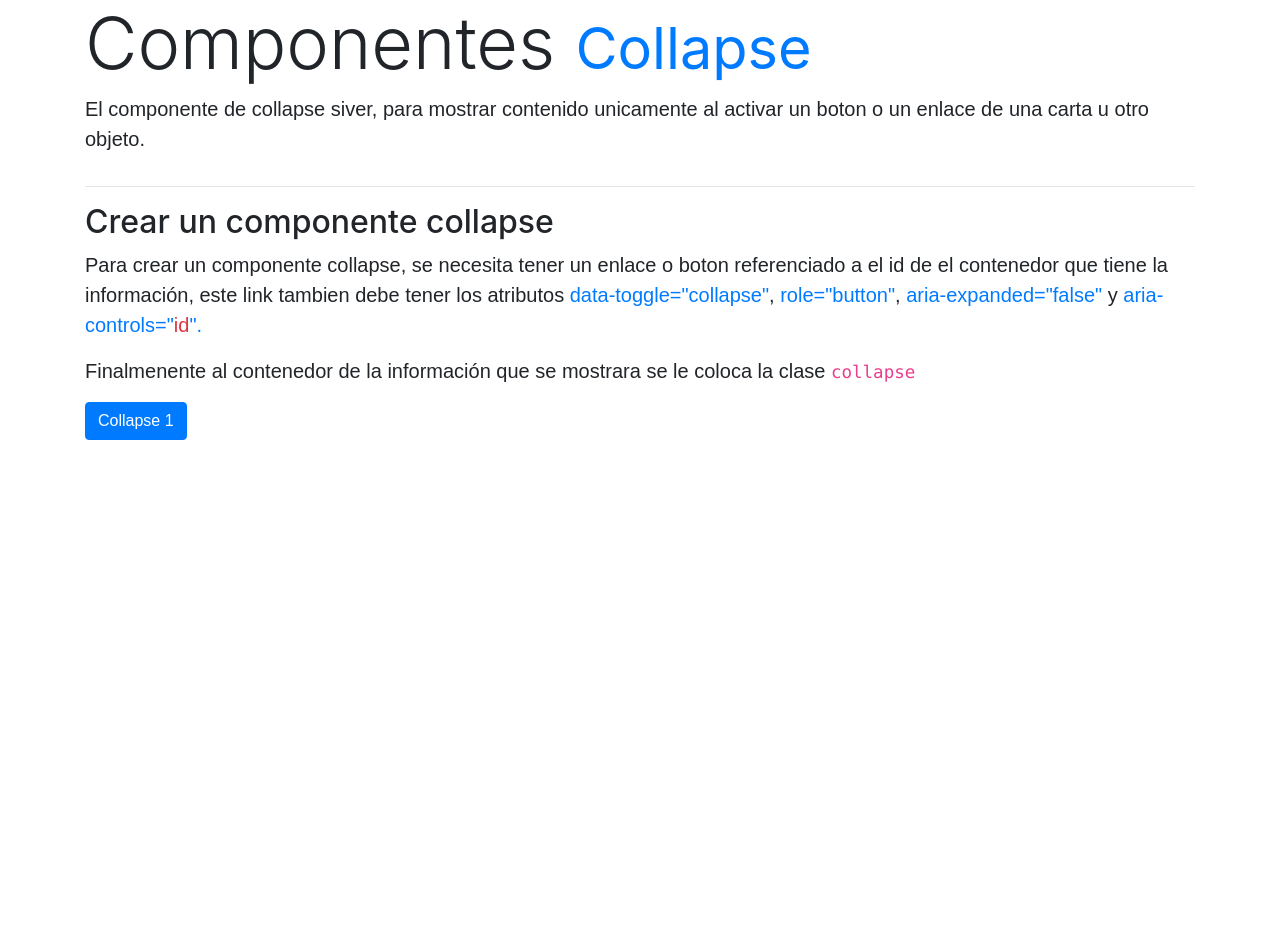
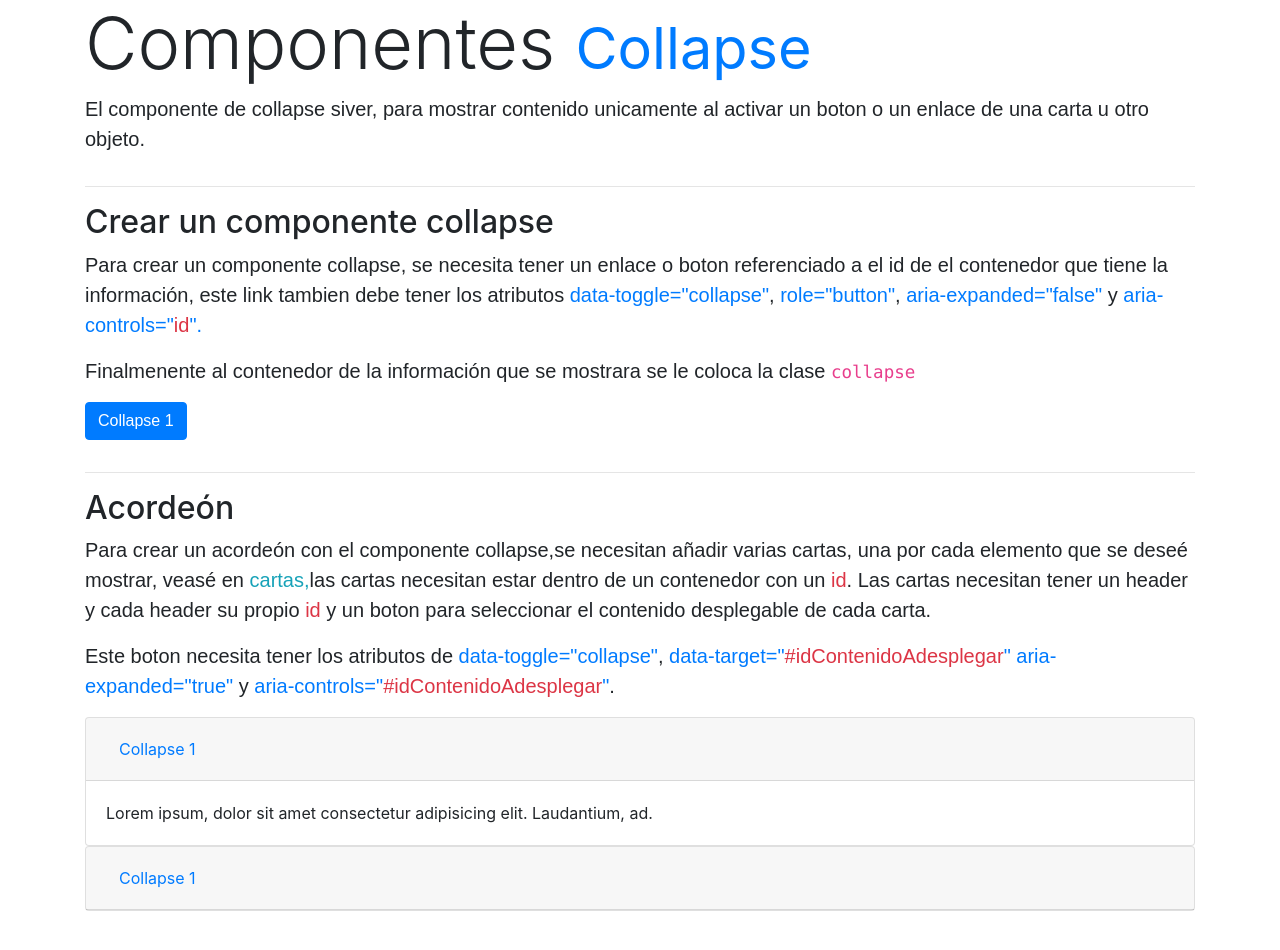
Before and after one commit to AbrahamRH/Anotaciones, a plain HTML site: page pages/Collapse.html in a window 1280 px wide. Before the commit the page ends 800 px from the top, so only its background shows below. Drawn offline with nearby package versions, Linux system fonts and the light colour scheme.

Commit message:
Se termino la lección de collapse

```diff
--- a/pages/Collapse.html
+++ b/pages/Collapse.html
@@ -45,9 +45,9 @@
 		<div class="row">
 			<div class=" col">
 				<p>
-					<a href="#collapse1" class="btn btn-primary" role="button" data-toggle="collapse" aria-expanded="false" aria-controls="#collapse1">Collapse 1</a>
+					<a href="#collapsef" class="btn btn-primary" role="button" data-toggle="collapse" aria-expanded="false" aria-controls="#collapsef">Collapse 1</a>
 				</p>
-				<div id="collapse1" class="collapse">
+				<div id="collapsef" class="collapse">
 					<div class="card">
 						<div class="card-body">
 							<h2 class="card-title">Collapse</h2>
@@ -58,6 +58,55 @@
 			</div>
 		</div>
 
+		<!-- Notas -->
+		<div class="row">
+			<div class="col">
+				<hr>
+				<h2>Acordeón</h2>
+				<p>
+					Para crear un acordeón con el componente collapse,se necesitan añadir varias cartas, una por cada elemento que se deseé mostrar, veasé en
+					<a href="./Cartas.html" class="text-info">cartas,</a>las cartas necesitan estar dentro de un contenedor con un <span class="text-danger">id</span>.
+					Las cartas necesitan tener un header y cada header su propio <span class="text-danger">id</span> y un boton para seleccionar el contenido desplegable de cada
+					carta.
+				</p>
+				<p>
+					Este boton necesita tener los atributos de <span class="text-primary">data-toggle="collapse"</span>, <span class="text-primary">data-target="<span class="text-danger">#idContenidoAdesplegar</span>"</span>
+					<span class="text-primary">aria-expanded="true"</span> y  <span class="text-primary">aria-controls="<span class="text-danger">#idContenidoAdesplegar</span>"</span>.
+				</p>
+			</div>
+		</div>
+
+		<!-- Acordeón -->
+		<div class="row">
+			<div class="col">
+				<div id="acordeon">
+					<!-- Carta 1 -->
+					<div class="card">
+						<div class="card-header" id="header1">
+							<button class="btn btn-link" data-toggle="collapse"  data-target="#collapse1" aria-expanded="true" aria-controls="#collapse1">Collapse 1</button>
+						</div>
+						<div id="collapse1" class="collapse show" data-parent="#acordeon" aria-labelledby="header1">
+							<div class="card-body">
+								Lorem ipsum, dolor sit amet consectetur adipisicing elit. Laudantium, ad.
+							</div>
+						</div>
+					</div>
+
+					<!-- Carta 2 -->
+					<div class="card">
+						<div class="card-header" id="header2">
+							<button class="btn btn-link" data-toggle="collapse"  data-target="#collapse2" aria-expanded="true" aria-controls="#collapse2">Collapse 1</button>
+						</div>
+						<div id="collapse2" class="collapse" data-parent="#acordeon" aria-labelledby="header2">
+							<div class="card-body">
+								Lorem ipsum, dolor sit amet consectetur adipisicing elit. Laudantium, ad.
+							</div>
+						</div>
+					</div>
+
+				</div>
+			</div>
+		</div>
 
 
 	</div>
```
